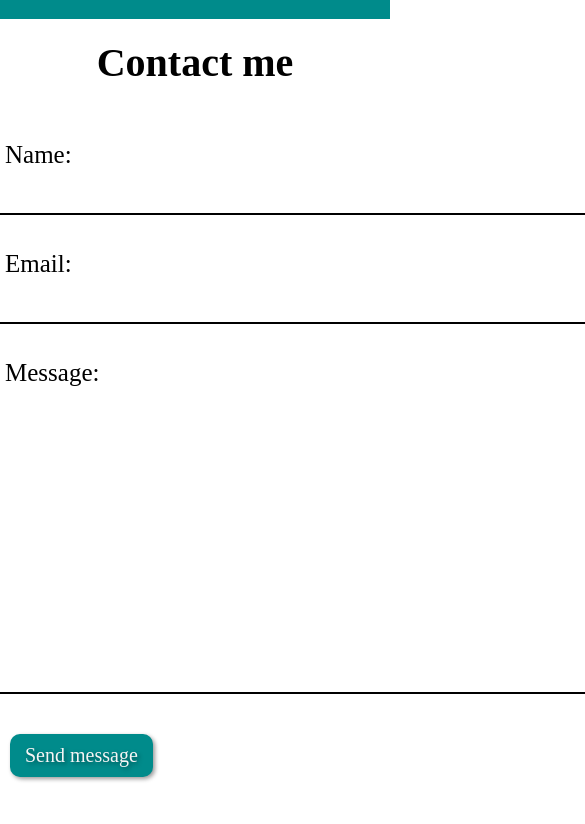
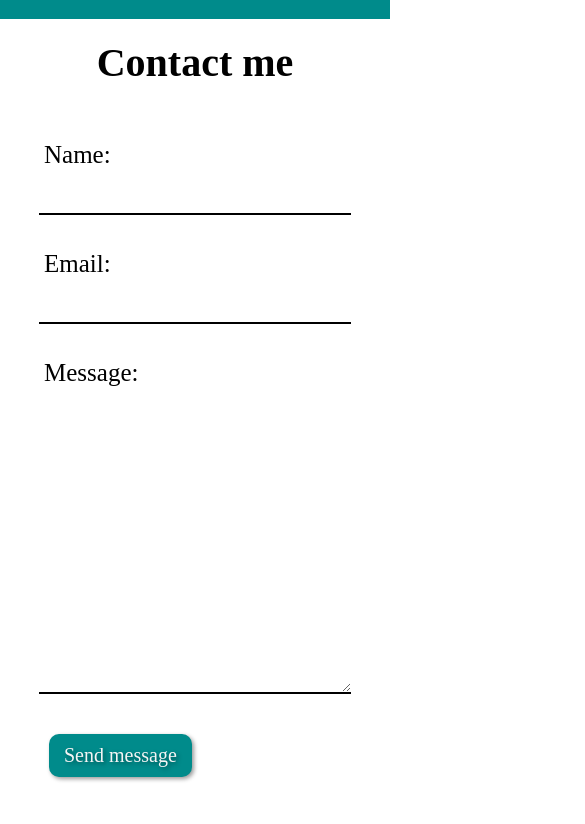
Before and after one commit to zsolt-nagy/portfolio-site-c28, a plain HTML site: page index.html in a window 390 px wide. Shown: the part 1360-2184 px from the top of the page, 585 px wide, since content can reach past the window. Drawn offline with Linux system fonts and the light colour scheme.

Commit message:
media query for the contact form

```diff
--- a/portfolio.css
+++ b/portfolio.css
@@ -179,3 +179,9 @@ h1 {
 .social-media-icon {
   height: 4rem;
 }
+
+@media screen and (max-width: 768px) {
+  .form-row {
+    width: 80%;
+  }
+}
```
